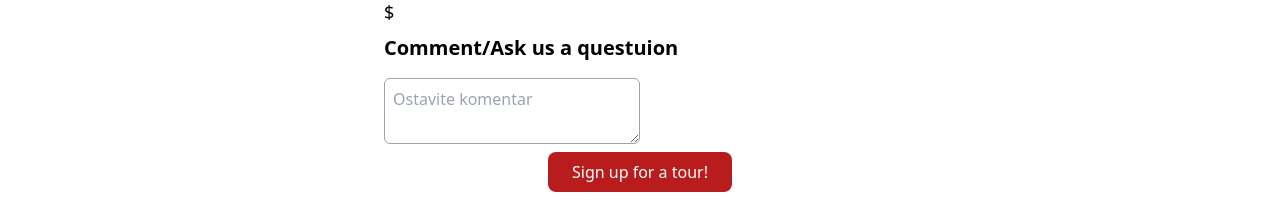
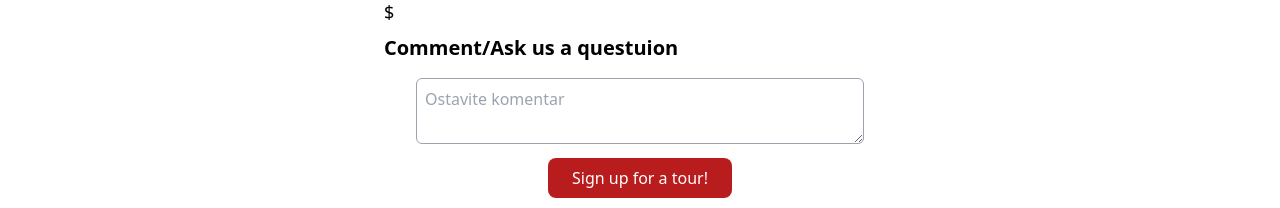
Before and after one commit to Puskass/planina-website, a React (Create React App) app: page /tours/1 in a window 1280 px wide. Shown: the part 318-526 px from the top of the page. Built offline with nearby package versions, Linux system fonts and the light colour scheme; no server answers.

Commit message:
tour details

```diff
--- a/src/pages/TourDetails.jsx
+++ b/src/pages/TourDetails.jsx
@@ -37,10 +37,10 @@ const TourDetails = () => {
         <h2 className="font-semibold text-xl py-2">
           Comment/Ask us a questuion
         </h2>
-        <div className="flex items-center">
+        <div className="px-8">
           <textarea
             placeholder="Ostavite komentar"
-            className="w-[50%] p-2 my-2 border rounded-md border-gray-400"
+            className="w-[100%] p-2 my-2 border rounded-md border-gray-400"
           ></textarea>
           {/* Komentari */}
         </div>
```
